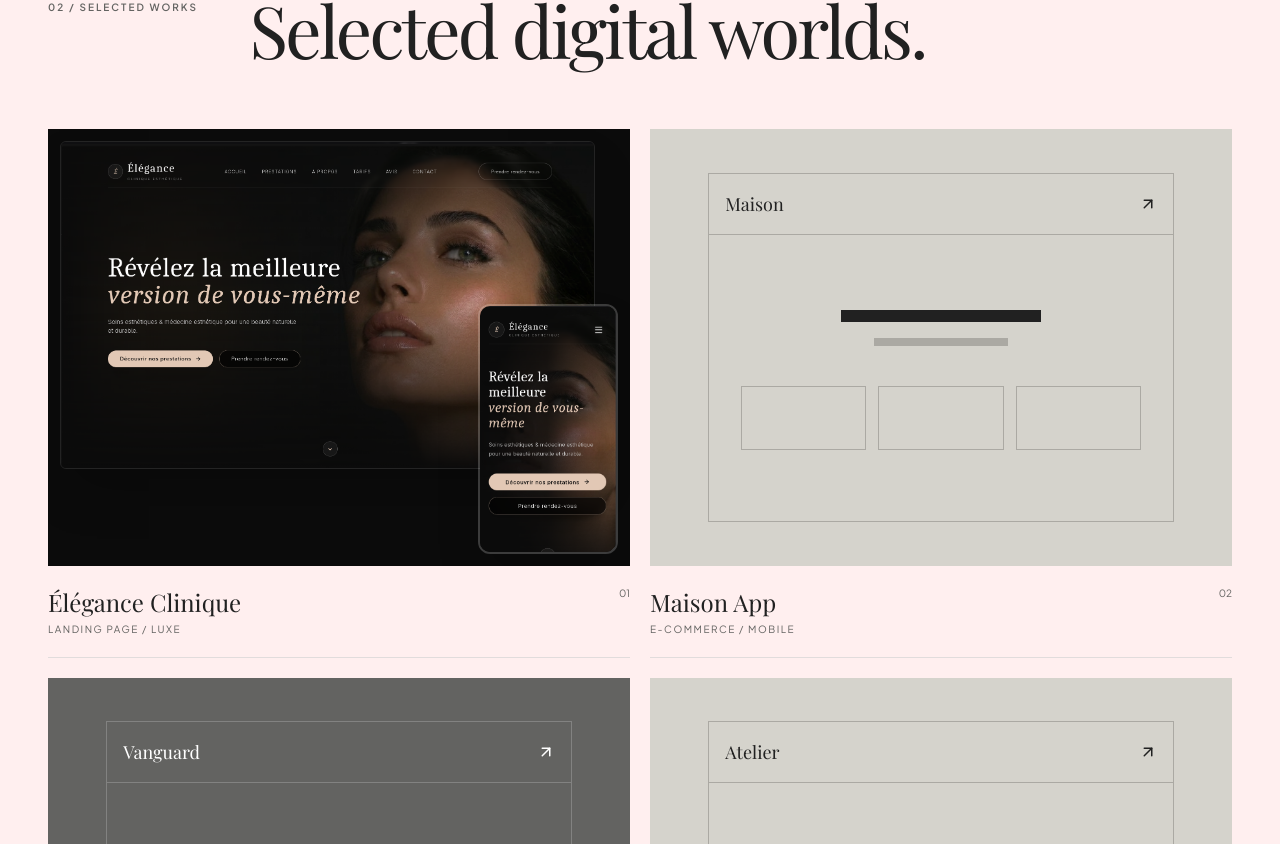
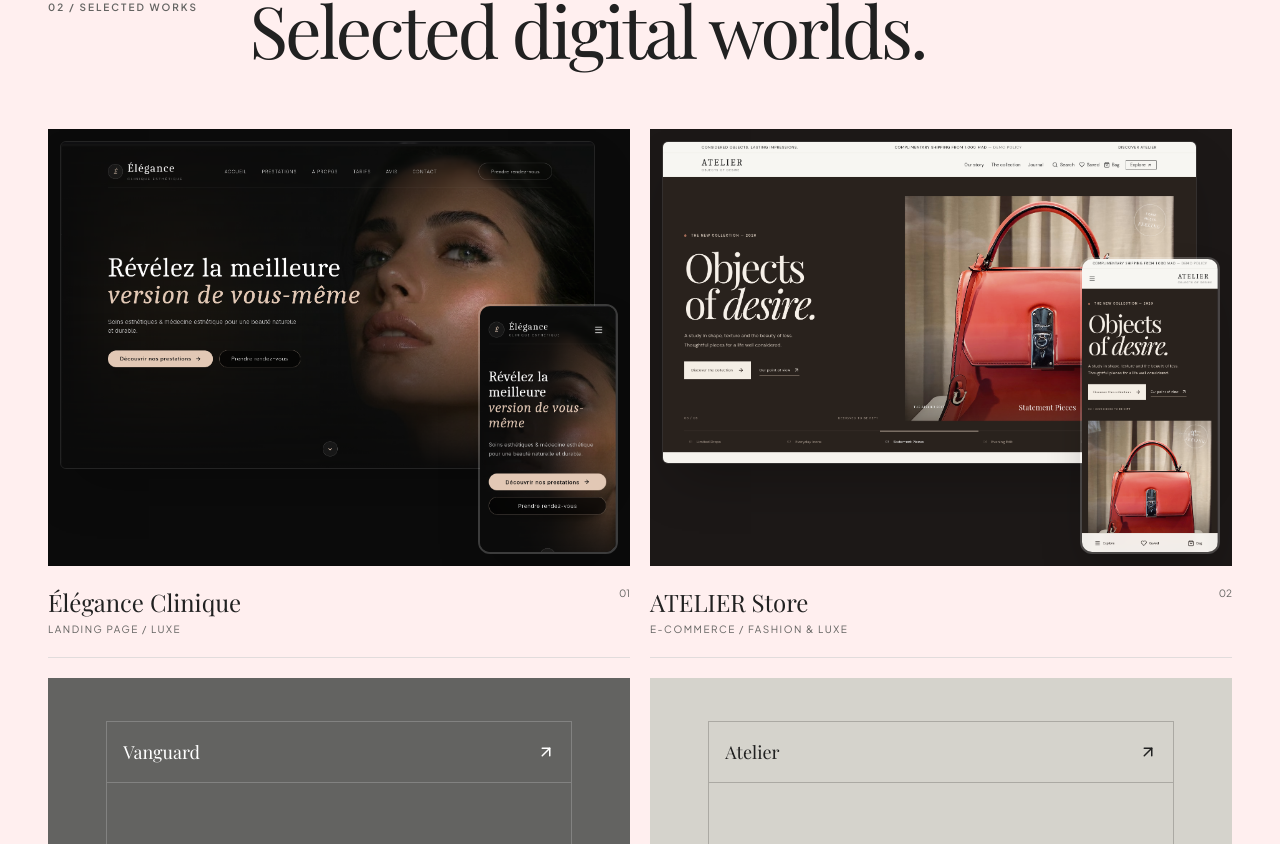
Before and after one commit to yassineED7/yo-solution, a React (Vite) app: page / in a window 1280 px wide. Shown: the part 1956-2800 px from the top of the page. Built offline with nearby package versions, Linux system fonts and the light colour scheme.

Commit message:
feat: add ATELIER Store project to Hero carousel and Portfolio showcase

```diff
--- a/src/components/Hero.jsx
+++ b/src/components/Hero.jsx
@@ -2,9 +2,11 @@ import React, { useState, useEffect } from "react";
 import { motion, AnimatePresence } from "framer-motion";
 import { ArrowUpRight, ArrowDown } from "lucide-react";
 
-// Importation des images du projet Élégance
+// Importation des images des projets
 import eleganceDesk from "../assets/elegance-desk.png";
 import eleganceMobile from "../assets/elegance-mobile.png";
+import storeDesk from "../assets/store-desk.png";
+import storeMobile from "../assets/store-mobil.png";
 
 export default function Hero() {
   const [currentIndex, setCurrentIndex] = useState(0);
@@ -19,10 +21,17 @@ export default function Hero() {
       isRealImage: true,
     },
     {
+      title: "ATELIER Store",
+      badge: "RESPONSIVE / LUXURY E-COMMERCE",
+      desk: storeDesk,
+      mobile: storeMobile,
+      isRealImage: true,
+    },
+    {
       title: "Aura FinTech",
       badge: "RESPONSIVE / ENGINEERED",
       isRealImage: false, // Wireframe par défaut
-    }
+    },
   ];
 
   // Rotation automatique toutes les 4.5 secondes
@@ -143,7 +152,7 @@ export default function Hero() {
                     </div>
                   </div>
 
-                  {/* Mockup Mobile - Fixed Responsive Sizes (w-28 sm:w-36 md:w-48) */}
+                  {/* Mockup Mobile */}
                   <motion.div
                     initial={{ y: 20, opacity: 0 }}
                     animate={{ y: 0, opacity: 1 }}
@@ -153,7 +162,7 @@ export default function Hero() {
                     {activeProject.isRealImage ? (
                       <img
                         src={activeProject.mobile}
-                        alt="Mobile View"
+                        alt={`${activeProject.title} Mobile View`}
                         className="w-full h-auto object-cover"
                       />
                     ) : (
--- a/src/components/Portfolio.jsx
+++ b/src/components/Portfolio.jsx
@@ -4,9 +4,11 @@ import { ArrowUpRight } from "lucide-react";
 import SectionHeader from "./SectionHeader";
 import ProjectModal from "./ProjectModal";
 
-// Importation des images du projet Élégance
+// Importation des images des projets
 import eleganceDesk from "../assets/elegance-desk.png";
 import eleganceMobile from "../assets/elegance-mobile.png";
+import storeDesk from "../assets/store-desk.png";
+import storeMobile from "../assets/store-mobil.png";
 
 export default function Portfolio() {
   const [selectedProject, setSelectedProject] = useState(null);
@@ -18,23 +20,29 @@ export default function Portfolio() {
       category: "Landing Page / Luxe",
       bg: "bg-[#0B0B0B]",
       accent: "text-white",
-      description: "Page d'atterrissage haut de gamme, entièrement responsive et interactive, conçue pour la clinique esthétique Élégance (Casablanca et Marrakech).",
+      description:
+        "Page d'atterrissage haut de gamme, entièrement responsive et interactive, conçue pour la clinique esthétique Élégance (Casablanca et Marrakech).",
       techstack: ["React", "Tailwind CSS", "Vite", "Lucide React"],
       link: "https://elegance-murex.vercel.app/",
       images: {
         desk: eleganceDesk,
-        mobile: eleganceMobile
-      }
+        mobile: eleganceMobile,
+      },
     },
     {
       id: "02",
-      title: "Maison App",
-      category: "E-commerce / Mobile",
-      bg: "bg-[#D5D3CC]",
-      accent: "text-[#212121]",
-      description: "Application e-commerce au design épuré, pensée pour offrir une expérience d'achat haut de gamme.",
-      techstack: ["React Native", "Tailwind CSS", "GraphQL"],
-      link: "https://example.com"
+      title: "ATELIER Store",
+      category: "E-Commerce / Fashion & Luxe",
+      bg: "bg-[#1c1817]",
+      accent: "text-white",
+      description:
+        "Boutique e-commerce de luxe minimale et sophistiquée avec filtres interactifs, aperçu rapide, gestion du panier/favoris et commande directe via WhatsApp.",
+      techstack: ["React", "Tailwind CSS", "Vite", "Context API", "Lucide React"],
+      link: "https://atelier-store-rho.vercel.app/",
+      images: {
+        desk: storeDesk,
+        mobile: storeMobile,
+      },
     },
     {
       id: "03",
@@ -42,9 +50,10 @@ export default function Portfolio() {
       category: "Dashboard UI",
       bg: "bg-[#636361]",
       accent: "text-white",
-      description: "Interface de tableau de bord analytique en temps réel pour le suivi des métriques critiques d'entreprise.",
+      description:
+        "Interface de tableau de bord analytique en temps réel pour le suivi des métriques critiques d'entreprise.",
       techstack: ["React", "TypeScript", "Tailwind CSS", "Recharts"],
-      link: "https://example.com"
+      link: "https://example.com",
     },
     {
       id: "04",
@@ -52,10 +61,11 @@ export default function Portfolio() {
       category: "Brand Identity",
       bg: "bg-[#D5D3CC]",
       accent: "text-[#212121]",
-      description: "Identité de marque numérique interactive et système de design sur mesure pour studio créatif.",
+      description:
+        "Identité de marque numérique interactive et système de design sur mesure pour studio créatif.",
       techstack: ["React", "Three.js", "Tailwind CSS"],
-      link: "https://example.com"
-    }
+      link: "https://example.com",
+    },
   ];
 
   return (
@@ -75,37 +85,61 @@ export default function Portfolio() {
               className="group cursor-pointer"
             >
               <div className={`relative aspect-[4/3] overflow-hidden ${project.bg}`}>
-
-                {/* Visualisation pour Élégance (Desktop Guddaa + Mobile) */}
-                {project.id === "01" ? (
+                {/* Visualisation Mockup Desktop + Mobile (pour Élégance et ATELIER) */}
+                {project.images ? (
                   <div className="absolute inset-0 flex items-center justify-center p-3 sm:p-4 transition-transform duration-700 group-hover:scale-105">
-                    {/* Mockup Desktop (Guddateera: w-[92%] fi top-3 left-3) */}
+                    {/* Mockup Desktop */}
                     <img
                       src={project.images.desk}
-                      alt="Élégance Desktop Preview"
+                      alt={`${project.title} Desktop Preview`}
                       className="absolute w-[92%] rounded-md shadow-2xl border border-white/10 top-3 left-3 object-cover object-top"
                     />
                     {/* Mockup Mobile */}
                     <img
                       src={project.images.mobile}
-                      alt="Élégance Mobile Preview"
+                      alt={`${project.title} Mobile Preview`}
                       className="absolute w-[26%] sm:w-[24%] rounded-xl shadow-2xl border-2 border-white/20 bottom-3 right-3 object-cover z-10"
                     />
                   </div>
                 ) : (
-                  /* Standard preview for other projects */
-                  <div className={`absolute inset-[10%] border ${project.accent === "text-white" ? "border-white/20" : "border-black/20"}`}>
-                    <div className={`flex items-center justify-between border-b p-4 ${project.accent === "text-white" ? "border-white/20" : "border-black/20"}`}>
-                      <span className={`font-serif text-lg ${project.accent}`}>{project.title.split(" ")[0]}</span>
+                  /* Standard preview pour les autres projets */
+                  <div
+                    className={`absolute inset-[10%] border ${
+                      project.accent === "text-white" ? "border-white/20" : "border-black/20"
+                    }`}
+                  >
+                    <div
+                      className={`flex items-center justify-between border-b p-4 ${
+                        project.accent === "text-white" ? "border-white/20" : "border-black/20"
+                      }`}
+                    >
+                      <span className={`font-serif text-lg ${project.accent}`}>
+                        {project.title.split(" ")[0]}
+                      </span>
                       <ArrowUpRight size={18} className={project.accent} />
                     </div>
                     <div className="grid h-[calc(100%-57px)] place-items-center p-8">
                       <div className="w-full">
-                        <div className={`mx-auto h-3 w-1/2 ${project.accent === "text-white" ? "bg-white" : "bg-[#212121]"}`} />
-                        <div className={`mx-auto mt-4 h-2 w-1/3 ${project.accent === "text-white" ? "bg-white/30" : "bg-black/20"}`} />
+                        <div
+                          className={`mx-auto h-3 w-1/2 ${
+                            project.accent === "text-white" ? "bg-white" : "bg-[#212121]"
+                          }`}
+                        />
+                        <div
+                          className={`mx-auto mt-4 h-2 w-1/3 ${
+                            project.accent === "text-white" ? "bg-white/30" : "bg-black/20"
+                          }`}
+                        />
                         <div className="mt-10 grid grid-cols-3 gap-3">
-                          {[1, 2, 3].map(i => (
-                            <div key={i} className={`h-16 border ${project.accent === "text-white" ? "border-white/20" : "border-black/20"}`} />
+                          {[1, 2, 3].map((i) => (
+                            <div
+                              key={i}
+                              className={`h-16 border ${
+                                project.accent === "text-white"
+                                  ? "border-white/20"
+                                  : "border-black/20"
+                              }`}
+                            />
                           ))}
                         </div>
                       </div>
@@ -124,7 +158,9 @@ export default function Portfolio() {
               <div className="flex items-start justify-between border-b border-neutral-300/70 py-5">
                 <div>
                   <h3 className="font-serif text-2xl">{project.title}</h3>
-                  <p className="mt-1 text-[10px] uppercase tracking-[0.15em] text-[#636361]">{project.category}</p>
+                  <p className="mt-1 text-[10px] uppercase tracking-[0.15em] text-[#636361]">
+                    {project.category}
+                  </p>
                 </div>
                 <span className="text-[10px] text-[#636361]">{project.id}</span>
               </div>
@@ -134,10 +170,7 @@ export default function Portfolio() {
       </div>
 
       {/* Project Modal */}
-      <ProjectModal
-        project={selectedProject}
-        onClose={() => setSelectedProject(null)}
-      />
+      <ProjectModal project={selectedProject} onClose={() => setSelectedProject(null)} />
     </section>
   );
 }
```
Also changed, not shown: src/assets/store-desk.png (added), src/assets/store-mobil.png (added).
